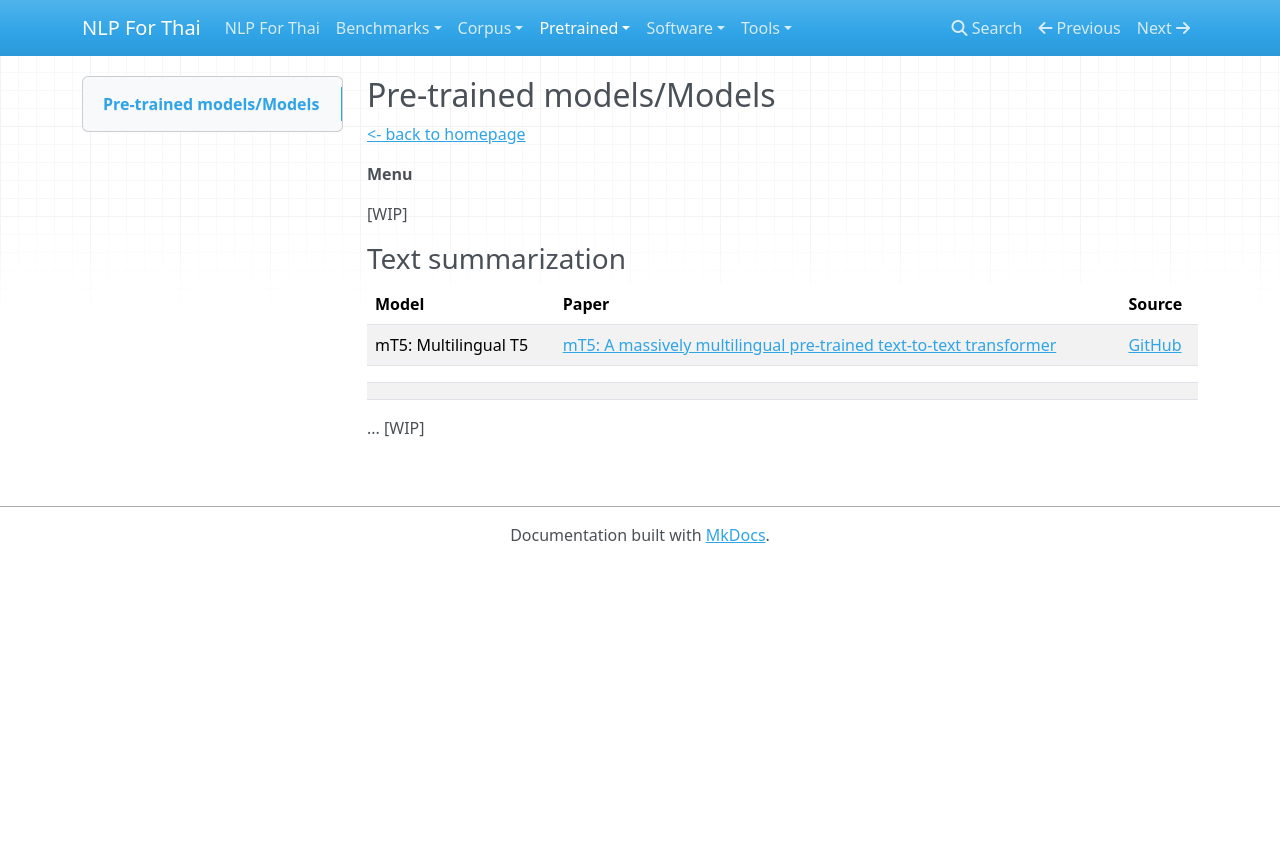
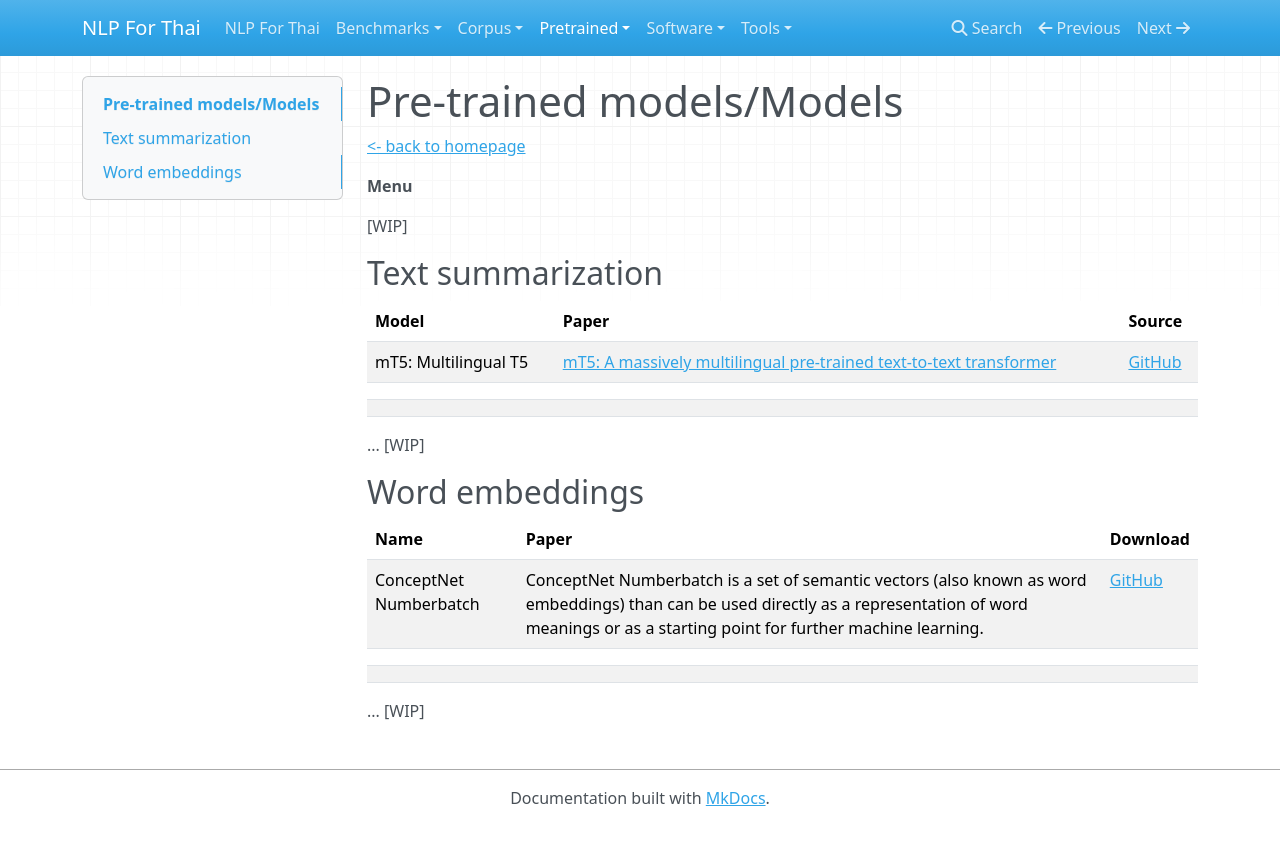
Before and after one commit to PyThaiNLP/nlpforthai.com, an MkDocs documentation site: the page built from docs/pretrained/index.md, in a window 1280 px wide. Shown: the top 845 px of the page. Built offline with MkDocs 1.6.1, drawn with Linux system fonts in a browser that asks for light colours; nearby versions of some CDN libraries.

Commit message:
Update index.md

```diff
--- a/docs/pretrained/index.md
+++ b/docs/pretrained/index.md
@@ -1,11 +1,11 @@
-## Pre-trained models/Models
+# Pre-trained models/Models
 [<- back to homepage](../)
 
 **Menu**
 
 [WIP]
 
-### Text summarization
+## Text summarization
 
 | Model                | Paper                                                        | Source                                                       |
 | -------------------- | ------------------------------------------------------------ | ------------------------------------------------------------ |
@@ -14,3 +14,13 @@
 |                      |                                                              |                                                              |
 
 ... [WIP]
+
+## Word embeddings
+
+| Name                   | Paper                                                        | Download                                                     |
+| ---------------------- | ------------------------------------------------------------ | ------------------------------------------------------------ |
+| ConceptNet Numberbatch | ConceptNet Numberbatch is a set of semantic vectors (also known as word embeddings) than can be used directly as a representation of word meanings or as a starting point for further machine learning. | [GitHub](https://github.com/commonsense/conceptnet-numberbatch) |
+|                        |                                                              |                                                              |
+|                        |                                                              |                                                              |
+
+... [WIP]
```
